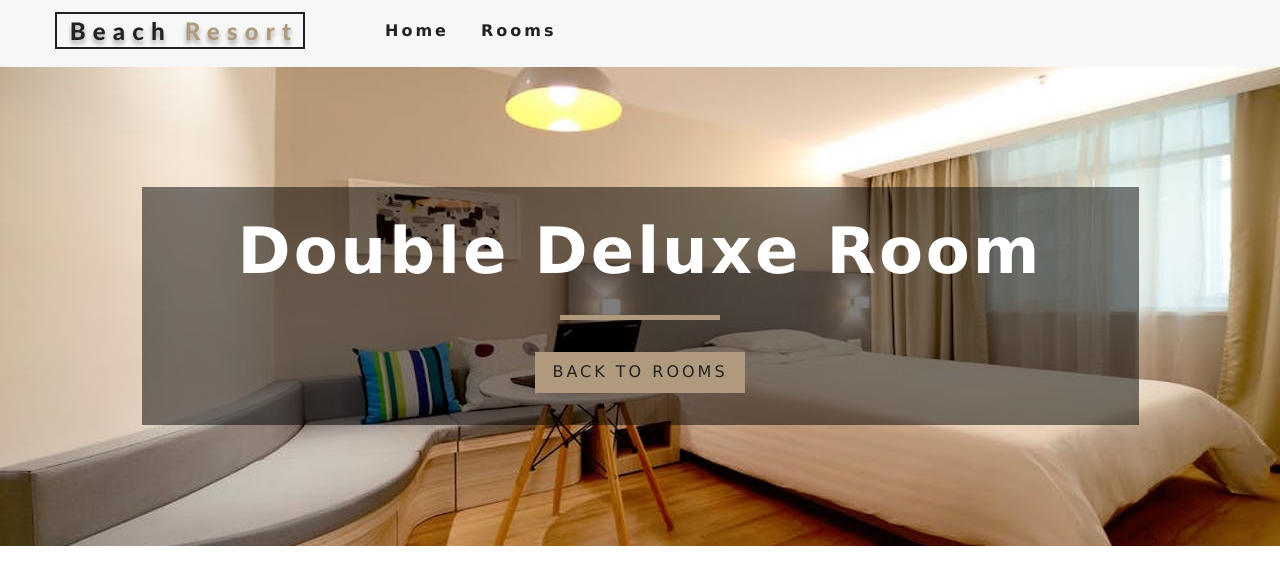
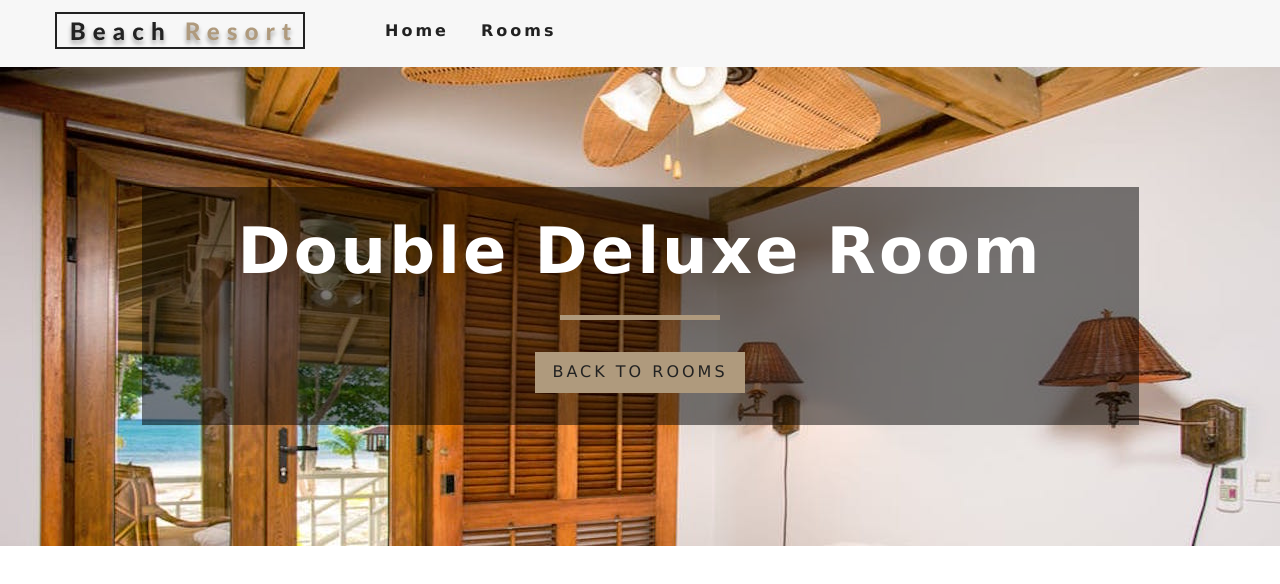
Before and after one commit to rudalson/resort, a React (Create React App) app: page /#/rooms/double-deluxe in a window 1280 px wide. Shown: the top 584 px of the page. Built offline with nearby package versions, Linux system fonts and the light colour scheme.

Commit message:
added styled component
styled Hero 컴포넌트 추가

```diff
--- a/package.json
+++ b/package.json
@@ -11,7 +11,8 @@
     "react-dom": "^16.12.0",
     "react-icons": "^3.9.0",
     "react-router-dom": "^5.1.2",
-    "react-scripts": "3.3.1"
+    "react-scripts": "3.3.1",
+    "styled-components": "^5.0.1"
   },
   "scripts": {
     "start": "react-scripts start",
@@ -34,5 +35,5 @@
       "last 1 safari version"
     ]
   },
-  "homepage" : "https://rudalson.github.io/resort/"
+  "homepage": "https://rudalson.github.io/resort/"
 }
--- /dev/null
+++ b/src/components/StyledHero.js
@@ -0,0 +1,13 @@
+import styled from "styled-components";
+import defaultImg from "../images/room-1.jpeg";
+
+const StyledHero = styled.header`
+  min-height: 60vh;
+  /* background: url(${defaultImg}); */
+  background: url(${props => (props.img ? props.img : defaultImg)});
+  display: flex;
+  align-items: center;
+  justify-content: center;
+`;
+
+export default StyledHero;
--- a/src/pages/SingleRoom.js
+++ b/src/pages/SingleRoom.js
@@ -4,6 +4,8 @@
 import Banner from "../components/Banner";
 import {Link} from "react-router-dom";
 import {RoomContext} from "../context";
+
+import StyledHero from "../components/StyledHero";
 
 export default class SingleRoom extends Component {
     constructor(props) {
@@ -47,13 +49,13 @@
         } = room;
 
         return (
-            <Hero hero={'roomsHero'}>
+            <StyledHero img={images[0] || this.state.defaultBcg}>
                 <Banner title={`${name} room`}>
                     <Link to="/rooms" className="btn-primary">
                         back to rooms
                     </Link>
                 </Banner>
-            </Hero>
+            </StyledHero>
         )
     }
 }
```
Also changed, not shown: 2 other files (tests, documents, lock files or other folders).
